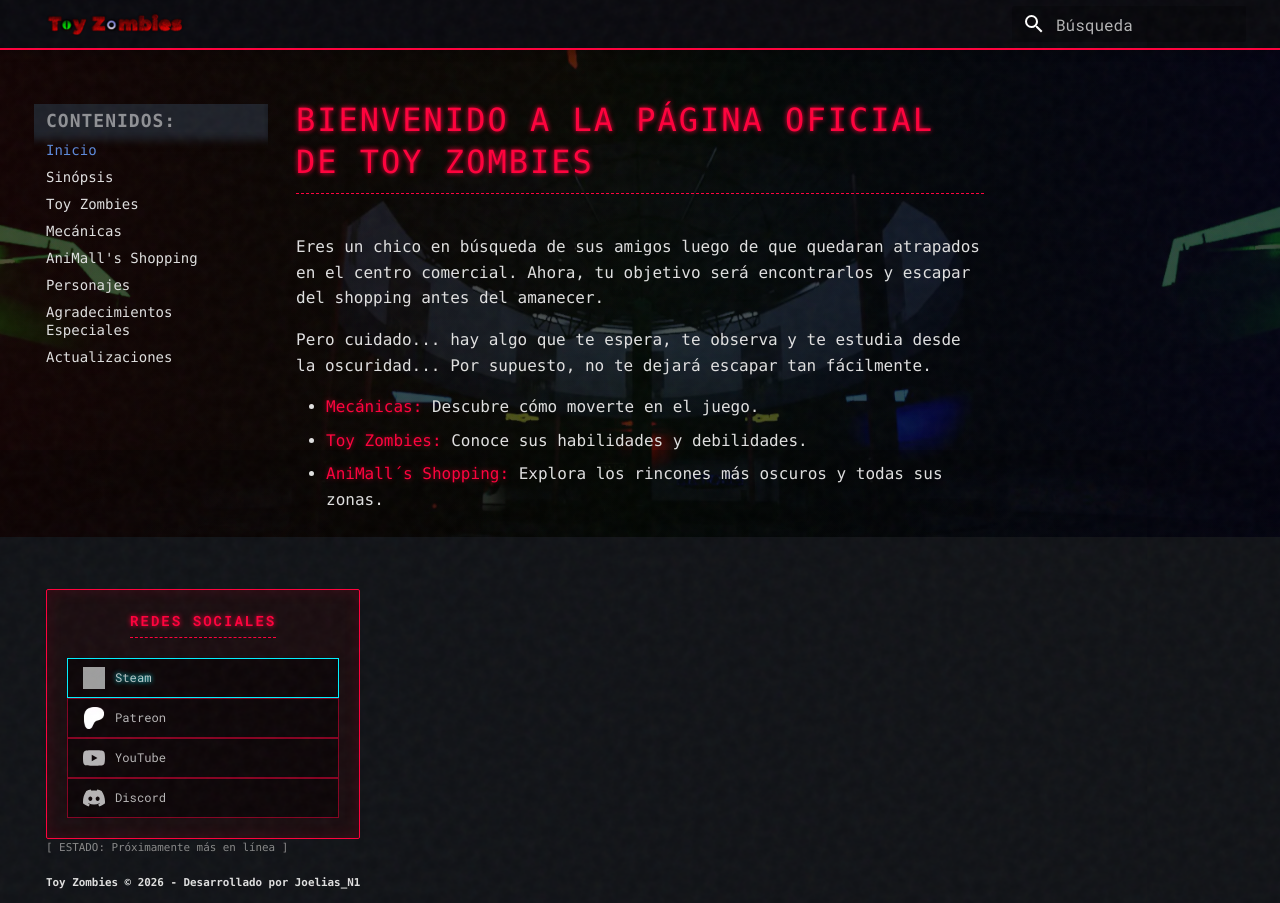
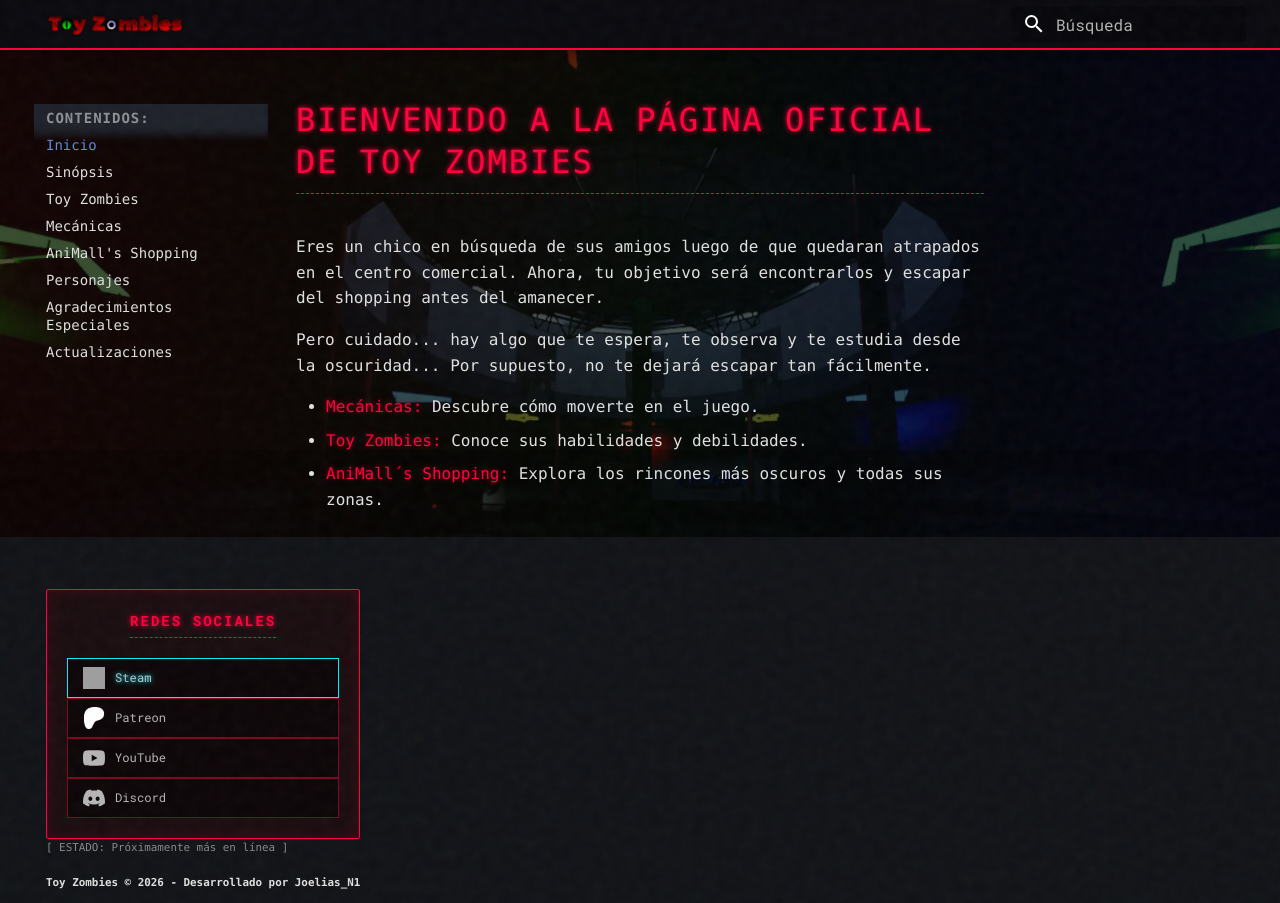
Before and after one commit to Hec-Thor-Tech/toy-zombies, an MkDocs documentation site: the page built from docs/index.md, in a window 1280 px wide. Built offline with MkDocs 1.6.1 and Material for MkDocs 9.7.7, drawn with Linux system fonts in a browser that asks for light colours; grey boxes are pictures that could not be loaded.

Commit message:
Actualizacion de la wiki

```diff
--- a/docs/stylesheets/extra.css
+++ b/docs/stylesheets/extra.css
@@ -146,7 +146,7 @@
 /* 2. Inyectamos nuestro nuevo título temático */
 .md-nav--primary > .md-nav__title::after {
   content: "CONTENIDOS:";
-  font-size: 0.9rem !important;
+  font-size: 0.7rem !important;
   /* Usamos un blanco/gris con 50% de transparencia */
   color: rgba(255, 255, 255, 0.5) !important;
   text-transform: uppercase;
```
Also changed, not shown: site/stylesheets/extra.css.
